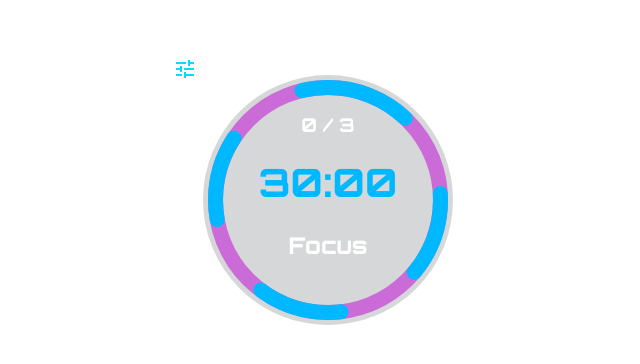
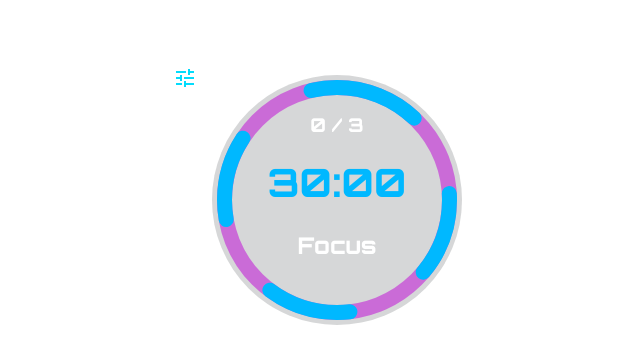
Before and after one commit to PilarCha/Vue-Pomodoro, a Vue app: page / in a window 1280 px wide. Shown: the part 200-564 px from the top of the page, without its empty margins (318-958 px from the left). Built offline with nearby package versions, Linux system fonts and the light colour scheme.

Commit message:
perfect placed mdi tune setting icon

```diff
--- a/src/assets/styles/pickTime.css
+++ b/src/assets/styles/pickTime.css
@@ -1,3 +1,4 @@
 #tuner {
-  margin:1px !important;
+  margin:9px !important;
+  color:var(--settings-cyan);
 }
--- a/src/components/PickTime.vue
+++ b/src/components/PickTime.vue
@@ -13,12 +13,11 @@
         <v-btn
           v-on="on"
           v-bind="attrs"
-          class="ma-2"
+          id="tuner"
           text
           icon
-          style="color:var(--settings-cyan)"
         >
-          <v-icon id ="tuner">mdi-tune</v-icon>
+          <v-icon>mdi-tune</v-icon>
         </v-btn>
       </template>
       <v-card
```
